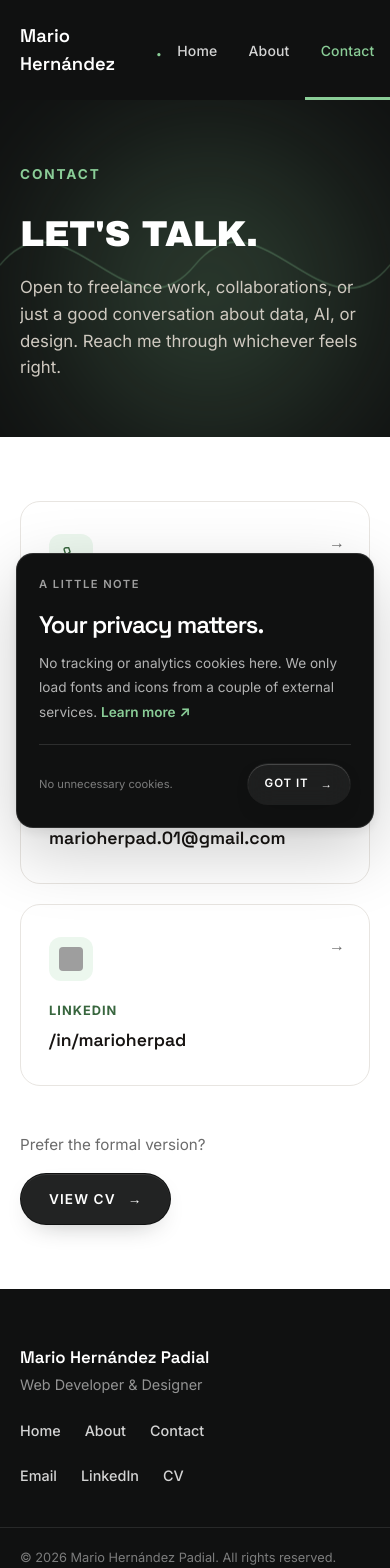
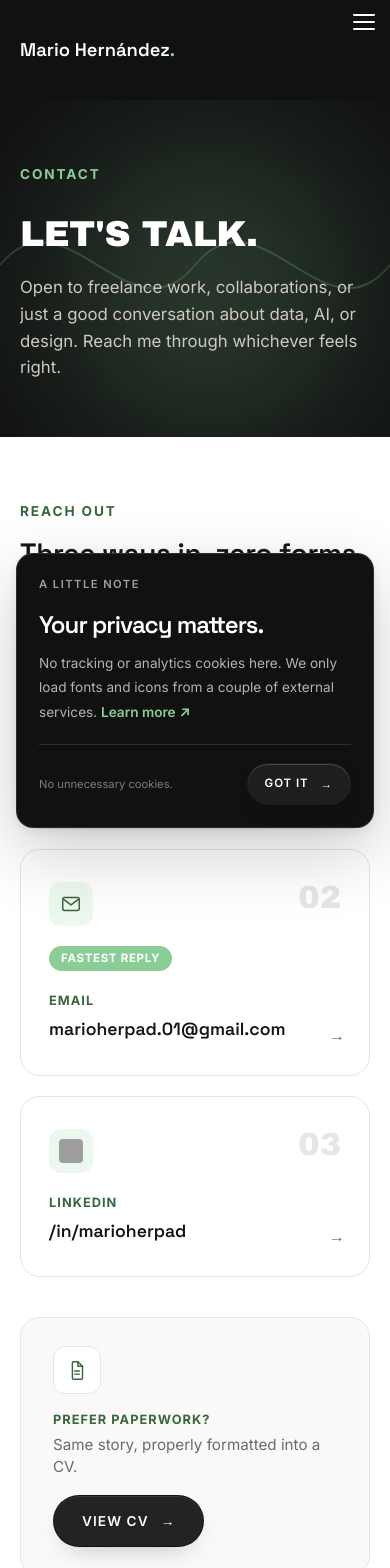
Before and after one commit to MarioHernandezDev/codifiko, a Nuxt app: page /contact in a window 390 px wide. Shown: the top 1568 px of the page. Built offline with nearby package versions, Linux system fonts and the light colour scheme; grey boxes are pictures that could not be loaded.

Commit message:
Ajuste HERO

```diff
--- a/src/components/NavBar.vue
+++ b/src/components/NavBar.vue
@@ -1,3 +1,27 @@
+<script setup>
+const open = ref(false)
+const route = useRoute()
+
+function toggle() {
+  open.value = !open.value
+}
+
+watch(open, (value) => {
+  document.body.style.overflow = value ? 'hidden' : ''
+})
+
+watch(
+  () => route.fullPath,
+  () => {
+    open.value = false
+  }
+)
+
+onBeforeUnmount(() => {
+  document.body.style.overflow = ''
+})
+</script>
+
 <template>
   <header class="nav">
     <div class="nav__inner container">
@@ -5,7 +29,21 @@
         Mario Hernández<span>.</span>
       </NuxtLink>
 
-      <nav class="nav__links" aria-label="Main navigation">
+      <button
+        type="button"
+        class="nav__toggle"
+        :class="{ 'nav__toggle--open': open }"
+        :aria-expanded="open"
+        aria-controls="nav-links"
+        aria-label="Toggle navigation menu"
+        @click="toggle"
+      >
+        <span></span>
+        <span></span>
+        <span></span>
+      </button>
+
+      <nav id="nav-links" class="nav__links" :class="{ 'nav__links--open': open }" aria-label="Main navigation">
         <NuxtLink to="/" class="nav__link">Home</NuxtLink>
         <NuxtLink to="/about" class="nav__link">About</NuxtLink>
         <NuxtLink to="/contact" class="nav__link">Contact</NuxtLink>
@@ -85,10 +123,89 @@
   background: var(--color-accent);
 }
 
-@media (max-width: 640px) {
+.nav__toggle {
+  display: none;
+  flex-direction: column;
+  justify-content: center;
+  align-items: center;
+  gap: 5px;
+  width: 44px;
+  height: 44px;
+  margin-right: calc(-1 * clamp(12px, 4vw, 20px));
+  background: transparent;
+  border: none;
+  cursor: pointer;
+  z-index: 60;
+}
+
+.nav__toggle span {
+  display: block;
+  width: 22px;
+  height: 2px;
+  background: #ffffff;
+  border-radius: 2px;
+  transition: transform 0.3s ease, opacity 0.2s ease;
+}
+
+.nav__toggle--open span:nth-child(1) {
+  transform: translateY(7px) rotate(45deg);
+}
+
+.nav__toggle--open span:nth-child(2) {
+  opacity: 0;
+}
+
+.nav__toggle--open span:nth-child(3) {
+  transform: translateY(-7px) rotate(-45deg);
+}
+
+@media (max-width: 768px) {
+  .nav__toggle {
+    display: flex;
+  }
+
+  .nav__links {
+    position: fixed;
+    z-index: 49;
+    top: var(--nav-height);
+    left: 0;
+    right: 0;
+    bottom: 0;
+    height: auto;
+    flex-direction: column;
+    align-items: stretch;
+    margin-right: 0;
+    background: var(--color-black);
+    border-top: 1px solid rgba(255, 255, 255, 0.08);
+    padding: 8px 0 24px;
+    overflow-y: auto;
+    opacity: 0;
+    visibility: hidden;
+    transform: translateY(-12px);
+    pointer-events: none;
+    transition: opacity 0.25s ease, transform 0.25s ease, visibility 0.25s;
+  }
+
+  .nav__links--open {
+    opacity: 1;
+    visibility: visible;
+    transform: translateY(0);
+    pointer-events: auto;
+  }
+
   .nav__link {
-    padding: 0 clamp(12px, 4vw, 20px);
-    font-size: 0.875rem;
+    height: auto;
+    padding: 18px var(--container-pad);
+    font-size: 1.05rem;
+    border-bottom: 1px solid rgba(255, 255, 255, 0.06);
+  }
+
+  .nav__link.router-link-exact-active::after {
+    display: none;
+  }
+
+  .nav__link.router-link-exact-active {
+    background: rgba(var(--highlight-rgb), 0.1);
   }
 }
 </style>
--- a/src/components/home/Hero.vue
+++ b/src/components/home/Hero.vue
@@ -233,6 +233,7 @@ onUnmounted(() => {
   line-height: 0.92;
   letter-spacing: -0.01em;
   color: #ffffff;
+  overflow-wrap: anywhere;
 }
 
 .hero__dot {
@@ -306,6 +307,10 @@ onUnmounted(() => {
 }
 
 @media (max-width: 800px) {
+  .hero__name {
+    font-size: clamp(1.75rem, 9.5vw, 9rem);
+  }
+
   .hero__intro {
     grid-template-columns: 1fr;
     gap: 20px;
--- a/src/components/home/Intro.vue
+++ b/src/components/home/Intro.vue
@@ -155,11 +155,12 @@
 @media (max-width: 800px) {
   .intro {
     min-height: auto;
-    padding: 40px 0;
+    padding: 0;
   }
 
   .intro__grid {
     grid-template-columns: 1fr;
+    gap: 0;
   }
 
   .intro__media-wrapper {
@@ -176,7 +177,7 @@
   }
 
   .intro__content {
-    padding: 0;
+    padding: 40px 0;
     filter: none;
   }
 }
--- a/src/layouts/cv.vue
+++ b/src/layouts/cv.vue
@@ -57,6 +57,18 @@ function print() {
   padding: clamp(24px, 5vw, 56px) var(--container-pad) 64px;
 }
 
+@media (max-width: 480px) {
+  .cv-bar {
+    flex-wrap: wrap;
+  }
+
+  .cv-bar__back,
+  .cv-bar__download {
+    flex: 1;
+    justify-content: center;
+  }
+}
+
 @media print {
   .no-print {
     display: none !important;
--- a/src/pages/contact.vue
+++ b/src/pages/contact.vue
@@ -11,6 +11,7 @@ const methods = [
     value: 'marioherpad.01@gmail.com',
     href: 'mailto:marioherpad.01@gmail.com',
     icon: 'email',
+    tag: 'Fastest reply',
   },
   {
     label: 'LinkedIn',
@@ -34,15 +35,20 @@ const methods = [
   </PageHero>
 
   <section class="contact-methods section">
-    <div class="container contact-methods__grid">
+    <div class="container">
+      <p class="section__eyebrow">Reach out</p>
+      <h2 class="section__title">Three ways in, zero forms to fill.</h2>
+
+      <div class="contact-methods__grid">
         <a
-        v-for="method in methods"
+          v-for="(method, i) in methods"
           :key="method.label"
           :href="method.href"
           :target="method.external ? '_blank' : undefined"
           :rel="method.external ? 'noopener noreferrer' : undefined"
           class="contact-card"
         >
+          <div class="contact-card__top">
             <span class="contact-card__icon" aria-hidden="true">
               <svg v-if="method.icon === 'phone'" viewBox="0 0 24 24" fill="none" stroke="currentColor" stroke-width="1.6" stroke-linecap="round" stroke-linejoin="round">
                 <path d="M6.5 3h3l1.5 4.5-2 1.5a12 12 0 0 0 6 6l1.5-2 4.5 1.5v3a2 2 0 0 1-2.1 2A17.5 17.5 0 0 1 4.5 5.1 2 2 0 0 1 6.5 3Z" />
@@ -54,15 +60,34 @@ const methods = [
               <img v-else src="https://cdn.jsdelivr.net/gh/devicons/devicon/icons/linkedin/linkedin-original.svg" alt="" class="contact-card__icon-img" />
             </span>
 
+            <span class="contact-card__index">0{{ i + 1 }}</span>
+          </div>
+
+          <span v-if="method.tag" class="contact-card__tag">{{ method.tag }}</span>
+
           <span class="contact-card__label">{{ method.label }}</span>
           <span class="contact-card__value">{{ method.value }}</span>
 
           <i class="contact-card__arrow" aria-hidden="true">&rarr;</i>
         </a>
       </div>
+    </div>
 
-    <div class="container contact-methods__cv">
-      <p class="contact-methods__cv-text">Prefer the formal version?</p>
+    <div class="container">
+      <div class="contact-methods__cv">
+        <span class="contact-methods__cv-icon" aria-hidden="true">
+          <svg viewBox="0 0 24 24" fill="none" stroke="currentColor" stroke-width="1.6" stroke-linecap="round" stroke-linejoin="round">
+            <path d="M8 3h5l5 5v13a1 1 0 0 1-1 1H8a1 1 0 0 1-1-1V4a1 1 0 0 1 1-1Z" />
+            <path d="M13 3v5h5" />
+            <path d="M9.5 13h5M9.5 16.5h5" />
+          </svg>
+        </span>
+
+        <div class="contact-methods__cv-copy">
+          <p class="contact-methods__cv-eyebrow">Prefer paperwork?</p>
+          <p class="contact-methods__cv-text">Same story, properly formatted into a CV.</p>
+        </div>
+
         <NuxtLink to="/cv" class="btn btn--glass-dark">
           <span class="btn__label">
             <span class="btn__label-text">View CV</span>
@@ -70,6 +95,7 @@ const methods = [
           </span>
           <i aria-hidden="true">&rarr;</i>
         </NuxtLink>
+      </div>
     </div>
   </section>
 </template>
@@ -79,6 +105,7 @@ const methods = [
   display: grid;
   grid-template-columns: repeat(3, 1fr);
   gap: 20px;
+  margin-top: 48px;
 }
 
 .contact-card {
@@ -97,6 +124,34 @@ const methods = [
   transform: translateY(-6px);
   border-color: var(--color-accent);
   box-shadow: 0 20px 40px -24px rgba(var(--highlight-dark-rgb), 0.35);
+}
+
+.contact-card__top {
+  display: flex;
+  align-items: flex-start;
+  justify-content: space-between;
+}
+
+.contact-card__index {
+  font-family: var(--font-display-heavy);
+  font-weight: 400;
+  font-size: 2rem;
+  line-height: 1;
+  color: var(--color-text);
+  opacity: 0.1;
+}
+
+.contact-card__tag {
+  align-self: flex-start;
+  margin-top: 20px;
+  padding: 4px 12px;
+  border-radius: 999px;
+  background: var(--color-accent);
+  color: #ffffff;
+  font-size: 0.72rem;
+  font-weight: 700;
+  letter-spacing: 0.06em;
+  text-transform: uppercase;
 }
 
 .contact-card__icon {
@@ -146,7 +201,7 @@ const methods = [
 
 .contact-card__arrow {
   position: absolute;
-  top: 28px;
+  bottom: 28px;
   right: 24px;
   font-style: normal;
   color: var(--color-text-muted);
@@ -159,13 +214,48 @@ const methods = [
 }
 
 .contact-methods__cv {
-  margin-top: 48px;
+  margin-top: 40px;
   display: flex;
   align-items: center;
-  gap: 20px;
+  gap: 24px;
+  padding: 28px 32px;
+  border-radius: 20px;
+  border: 1px solid var(--color-border);
+  background: var(--color-surface);
+}
+
+.contact-methods__cv-icon {
+  flex-shrink: 0;
+  display: flex;
+  align-items: center;
+  justify-content: center;
+  width: 48px;
+  height: 48px;
+  border-radius: 12px;
+  background: #ffffff;
+  border: 1px solid var(--color-border);
+  color: var(--color-accent-dark);
+}
+
+.contact-methods__cv-icon svg {
+  width: 22px;
+  height: 22px;
+}
+
+.contact-methods__cv-copy {
+  flex: 1;
+}
+
+.contact-methods__cv-eyebrow {
+  font-size: 0.8rem;
+  font-weight: 700;
+  letter-spacing: 0.08em;
+  text-transform: uppercase;
+  color: var(--color-accent-dark);
 }
 
 .contact-methods__cv-text {
+  margin-top: 4px;
   font-size: 0.95rem;
   color: var(--color-text-muted);
 }
```
Lines whose indentation alone changed are shown as unchanged.
